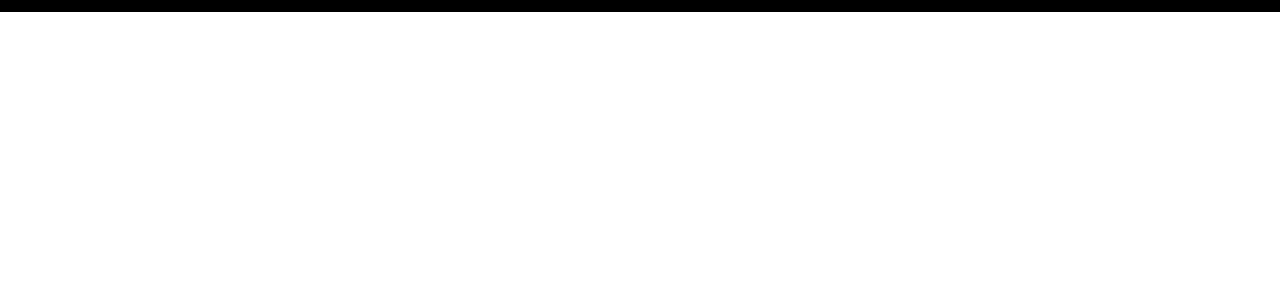
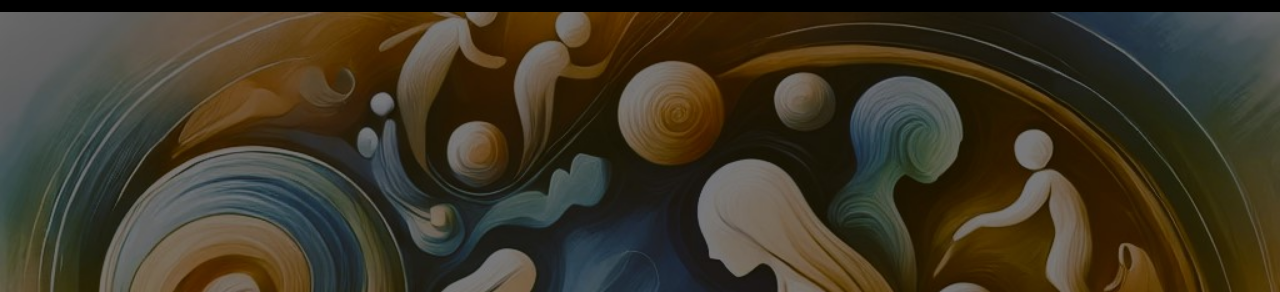
Before and after one commit to clarisse88/Nsambuka, a plain HTML site: page index.html in a window 1280 px wide. Shown: the part 54-346 px from the top of the page. Drawn offline with nearby package versions, Linux system fonts and the light colour scheme.

Commit message:
bacground1

```diff
--- a/styles.css
+++ b/styles.css
@@ -101,7 +101,7 @@ nav li {
 #home {
     height: 80vh;
     /* background-image: url(../images/Background1.jpg); */
-    background-image: url('Background1.jpg');
+    background-image: url('../images/Background1.jpg');
     background-repeat: no-repeat;
     background-size: cover;
     color: white;
```
